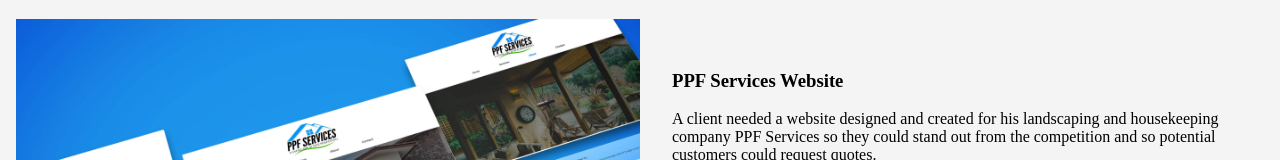
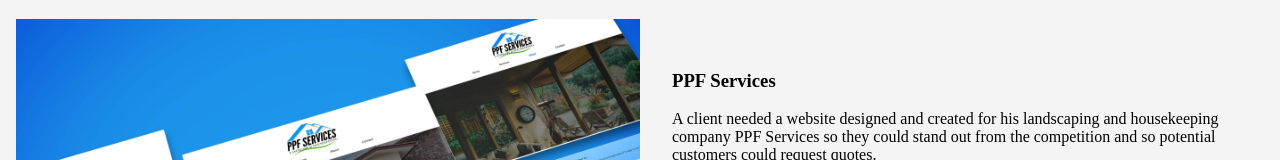
Before and after one commit to francescheng/react-from-scratch, a React app: page /work/ppfservices in a window 1280 px wide. Shown: the part 293-453 px from the top of the page. Built offline with nearby package versions, Linux system fonts and the light colour scheme.

Commit message:
console log public url

```diff
--- a/src/index.jsx
+++ b/src/index.jsx
@@ -5,3 +5,5 @@ import App from "./App.jsx";
 
 
 ReactDOM.render(<BrowserRouter basename={process.env.PUBLIC_URL}><App /></BrowserRouter>, document.getElementById("root"));
+
+  console.log("This is your", process.env.PUBLIC_URL);
--- a/src/ppfservices.jsx
+++ b/src/ppfservices.jsx
@@ -10,7 +10,7 @@ function Ppf(props) {
     <div className="img-desc">
       <img src={ppfimg} alt="PPF Services"/>
       <div className="desc">
-        <h3>PPF Services Website</h3>
+        <h3>PPF Services</h3>
         <p>A client needed a website designed and created for his landscaping and housekeeping company PPF Services so they could stand out from the competition and so potential customers could request quotes.</p>
         <div className="tech">
         <p>HTML</p>
```
